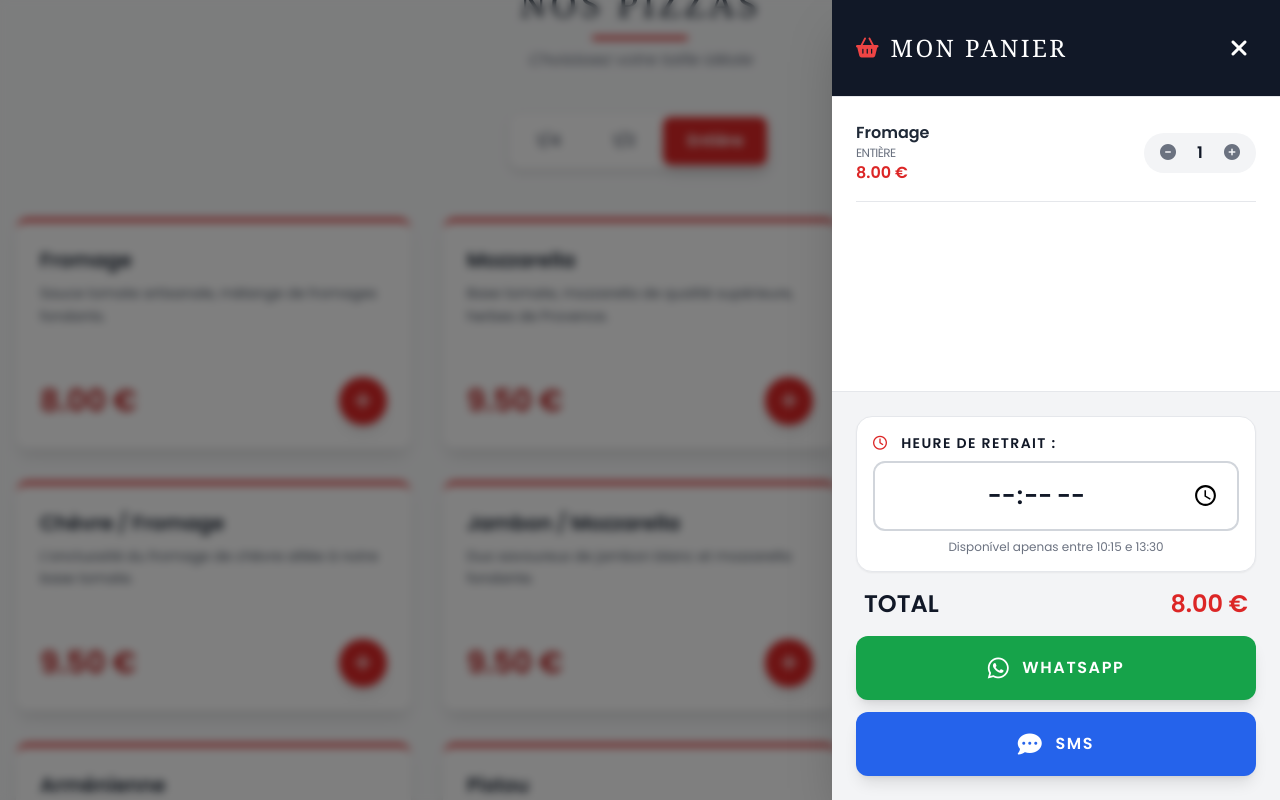
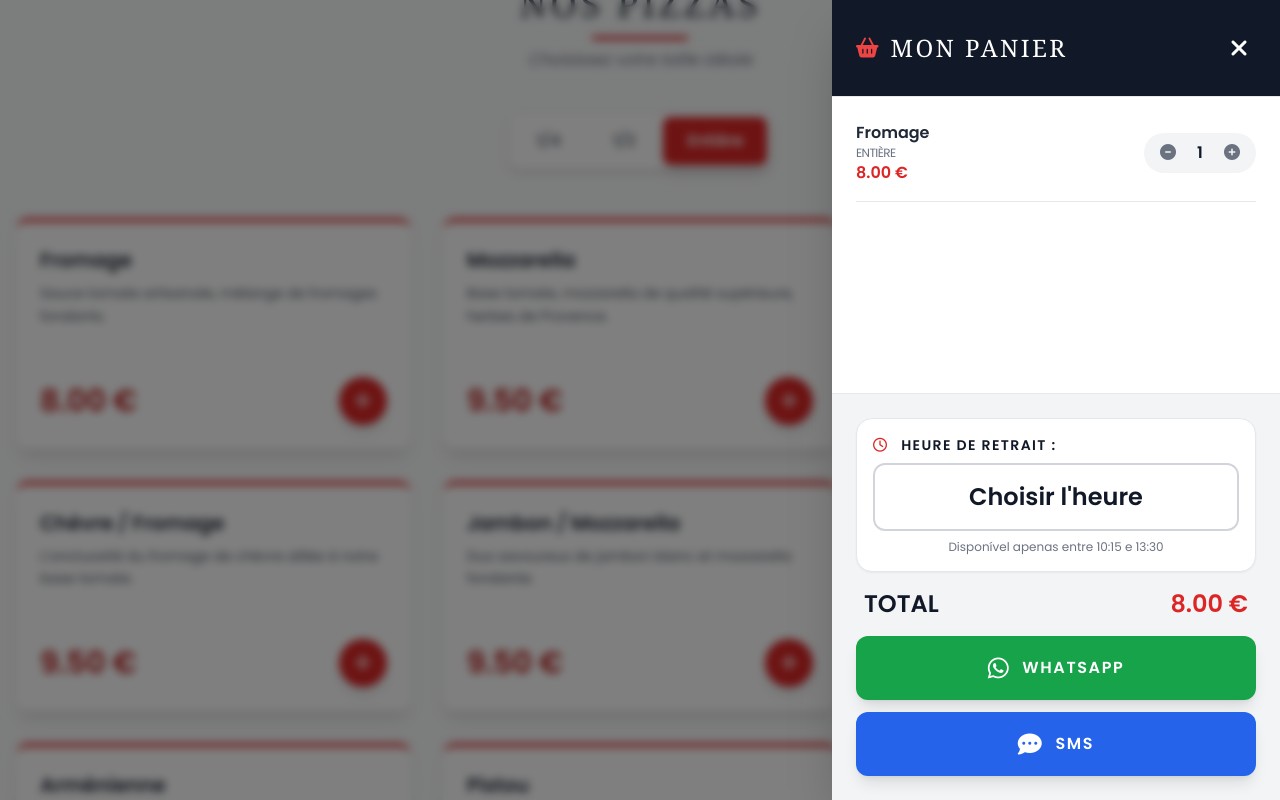
Before and after one commit to mayconbernardes/PizzaBadminton, a React (Vite) app: page / in a window 1280 px wide. Both pictures are taken after a click on the button 362 px from the left and 1080 px from the top of the page. Shown: the part 680-1480 px from the top of the page. Built offline with nearby package versions, Linux system fonts and the light colour scheme.

Commit message:
Replace time input with select dropdown for better UX

```diff
--- a/App.tsx
+++ b/App.tsx
@@ -48,6 +48,22 @@ const App: React.FC = () => {
   const [isCartOpen, setIsCartOpen] = useState(false);
   const [pickupTime, setPickupTime] = useState('');
   const [isGeneratingPdf, setIsGeneratingPdf] = useState(false);
+
+  // --- Generate Time Slots (10:15 to 13:30) ---
+  const timeSlots = useMemo(() => {
+    const slots = [];
+    let current = 10 * 60 + 15; // 10:15 in minutes
+    const end = 13 * 60 + 30; // 13:30 in minutes
+
+    while (current <= end) {
+      const h = Math.floor(current / 60);
+      const m = current % 60;
+      const timeStr = `${h.toString().padStart(2, '0')}:${m.toString().padStart(2, '0')}`;
+      slots.push(timeStr);
+      current += 15; // 15-minute intervals
+    }
+    return slots;
+  }, []);
 
   // --- Cart Logic ---
   const addToCart = (item: any, size?: PizzaSize) => {
@@ -218,16 +234,17 @@ const App: React.FC = () => {
                   <label className="block text-sm font-black text-gray-900 mb-2 uppercase tracking-widest">
                     <i className="far fa-clock mr-2 text-red-600"></i> Heure de retrait :
                   </label>
-                  <input
-                    type="time"
+                  <select
                     value={pickupTime}
-                    min="10:15"
-                    max="13:30"
                     onChange={(e) => setPickupTime(e.target.value)}
-                    className="w-full p-4 rounded-xl border-2 border-gray-300 bg-white text-gray-900 focus:border-red-600 focus:ring-2 focus:ring-red-100 outline-none transition-all font-black text-2xl text-center"
-                    style={{ colorScheme: 'light' }}
+                    className="w-full p-4 rounded-xl border-2 border-gray-300 bg-white text-gray-900 focus:border-red-600 focus:ring-2 focus:ring-red-100 outline-none transition-all font-black text-2xl text-center appearance-none cursor-pointer"
                     required
-                  />
+                  >
+                    <option value="" disabled>Choisir l'heure</option>
+                    {timeSlots.map(slot => (
+                      <option key={slot} value={slot}>{slot.replace(':', 'h')}</option>
+                    ))}
+                  </select>
                   <p className="text-center text-xs text-gray-500 mt-2">Disponível apenas entre 10:15 e 13:30</p>
                 </div>
 
```
